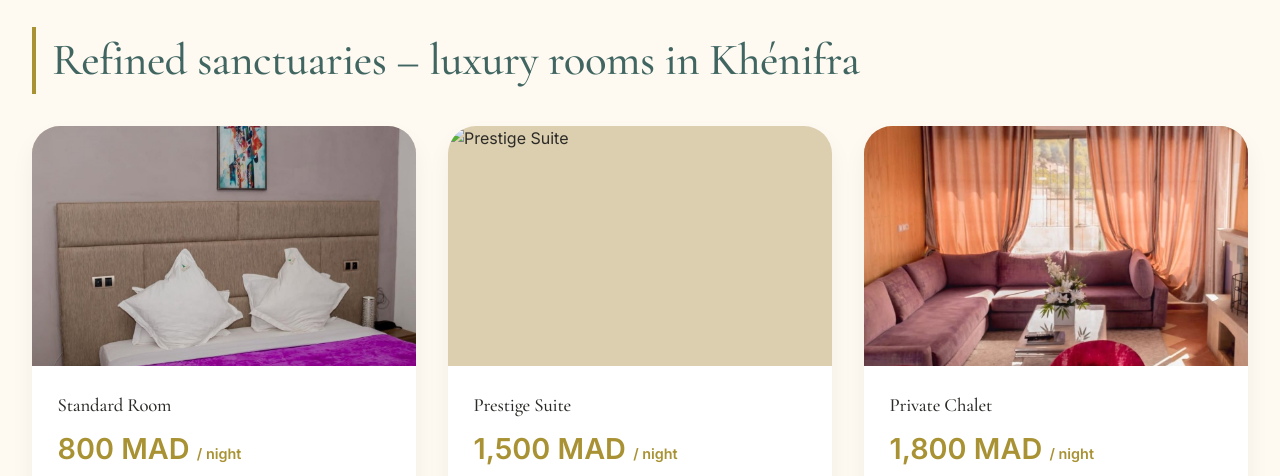
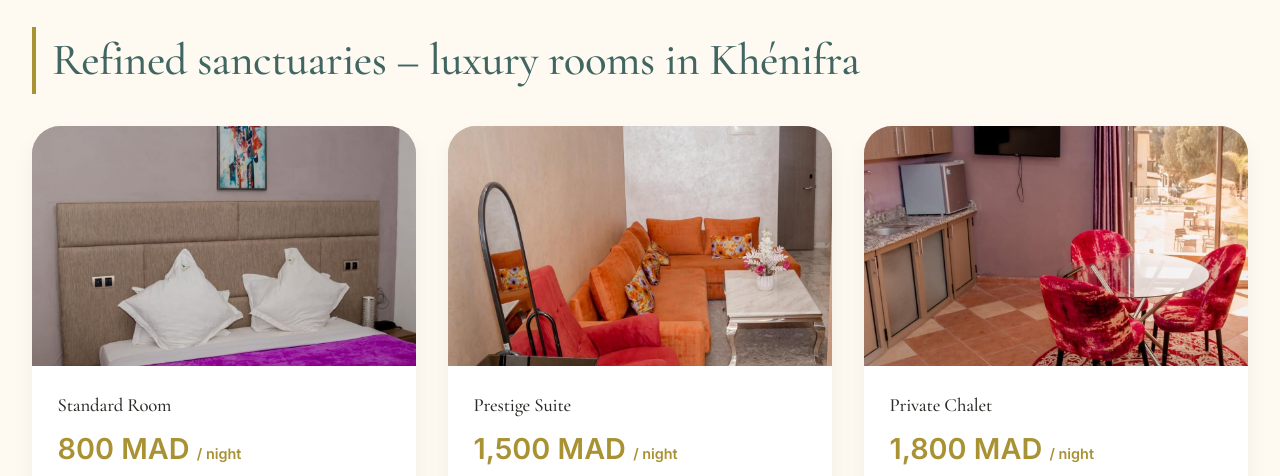
Before and after one commit to souf0010/palais-du-cedre-, a plain HTML site: page index.html in a window 1280 px wide. Shown: the part 1400-1876 px from the top of the page. Drawn offline with nearby package versions, Linux system fonts and the light colour scheme.

Commit message:
Update index.html

```diff
--- a/index.html
+++ b/index.html
@@ -128,6 +128,7 @@
     <section id="rooms">
         <h2 data-i18n="rooms_title">Refined sanctuaries – luxury rooms in Khénifra</h2>
         <div class="rooms-grid">
+            <!-- Standard Room -->
             <div class="room-card fade-up" data-room-name="Standard Room">
                 <div class="room-img"><img src="singleroom.jpg" alt="Standard Room" loading="lazy" class="room-main-img"></div>
                 <div class="room-info">
@@ -137,9 +138,9 @@
                     <a href="#" class="btn-primary whatsapp-book" data-room="Standard Room" data-price="800"><i class="fab fa-whatsapp"></i> <span data-i18n="book_wa">Book via WhatsApp</span></a>
                 </div>
             </div>
+            <!-- Prestige Suite -->
             <div class="room-card fade-up" data-room-name="Prestige Suite">
-                <!-- Using an image that is very likely present: one of the PHOTO files from the suite -->
-                <div class="room-img"><img src="PHOTO-2025-06-25-22-54-08_3.jpg" alt="Prestige Suite" loading="lazy" class="room-main-img"></div>
+                <div class="room-img"><img src="suite1.jpg" alt="Prestige Suite" loading="lazy" class="room-main-img"></div>
                 <div class="room-info">
                     <h3 data-i18n="room_suite_name">Prestige Suite</h3>
                     <div class="price">1,500 MAD <span style="font-size:0.9rem;" data-i18n="per_night">/ night</span></div>
@@ -147,8 +148,9 @@
                     <a href="#" class="btn-primary whatsapp-book" data-room="Prestige Suite" data-price="1500"><i class="fab fa-whatsapp"></i> <span data-i18n="book_wa">Book via WhatsApp</span></a>
                 </div>
             </div>
+            <!-- Private Chalet -->
             <div class="room-card fade-up" data-room-name="Private Chalet">
-                <div class="room-img"><img src="chalet%201.jpg" alt="Private Chalet" loading="lazy" class="room-main-img"></div>
+                <div class="room-img"><img src="chalet1.jpg" alt="Private Chalet" loading="lazy" class="room-main-img"></div>
                 <div class="room-info">
                     <h3 data-i18n="room_chalet_name">Private Chalet</h3>
                     <div class="price">1,800 MAD <span style="font-size:0.9rem;" data-i18n="per_night">/ night</span></div>
@@ -235,39 +237,30 @@
 </div>
 
 <script>
-    // === GALLERY IMAGES: using the most common files from your list (ensure these exist in your folder) ===
+    // === GALLERY IMAGES – exactly as per your list (all .jpg) ===
     const galleryImages = [
         "exterieur.jpg",
         "exterieur2.jpg",
         "overview.jpg",
         "pool1.jpg",
-        "PHOTO-2025-06-25-22-40-15_2.jpg",
+        "pool2.jpg",
+        "pool3.jpg",
+        "restaurant%20and%20terasse.jpg",
+        "terasse.jpg",
+        "PHOTO-2023-09-26-18-55-38_2.jpg",
+        "PHOTO-2025-01-08-13-24-31.jpg",   // you may keep or remove; you asked to remove earlier but it's in your list
+        "PHOTO-2025-06-19-20-11-44.jpg",
+        "PHOTO-2025-06-19-20-11-44_1.jpg",
+        "PHOTO-2025-06-25-22-40-15_1.jpg",
         "PHOTO-2025-06-25-22-40-15_3.jpg",
-        "PHOTO-2025-06-25-22-54-07_2.jpg",
+        "PHOTO-2025-06-25-22-54-07.jpg",
+        "PHOTO-2025-06-25-22-54-07_1.jpg",
         "PHOTO-2025-06-25-22-54-07_3.jpg",
-        "PHOTO-2025-06-25-22-54-08.jpg",
-        "PHOTO-2025-06-25-22-54-08_1.jpg",
-        "PHOTO-2025-06-25-22-54-08_2.jpg",
-        "PHOTO-2025-06-25-22-54-08_3.jpg",
-        "PHOTO-2025-06-25-22-54-09.jpg",
         "PHOTO-2025-06-25-22-54-09_1.jpg",
         "PHOTO-2025-06-25-22-54-09_2.jpg",
         "PHOTO-2025-06-25-22-54-09_3.jpg",
-        "PHOTO-2025-06-25-22-54-10.jpg",
         "PHOTO-2025-06-25-22-54-10_2.jpg",
-        "PHOTO-2025-07-15-19-18-53.jpg",
-        "PHOTO-2025-07-15-19-18-53_1.jpg",
-        "PHOTO-2025-07-15-19-18-53_2.jpg",
-        "PHOTO-2025-07-15-19-18-54.jpg",
-        "PHOTO-2025-07-15-19-18-54_3.jpg",
-        "PHOTO-2025-07-15-19-18-55.jpg",
-        "PHOTO-2025-06-19-20-11-44.jpg",
-        "PHOTO-2025-06-19-20-11-44_1.jpg",
-        "PHOTO-2025-06-19-20-11-44_2.jpg",
-        "restaurant%20and%20terasse.jpg",
-        "terasse.jpg",
-        "PHOTO-2023-09-26-18-55-38_1.jpg",
-        "PHOTO-2023-09-26-18-55-38_2.jpg"
+        "PHOTO-2025-07-15-19-18-54_3.jpg"
     ];
 
     let currentIndex = 0, autoSlideInterval;
@@ -305,11 +298,11 @@
     lightboxClose.addEventListener('click', closeLightbox); lightboxPrev.addEventListener('click', showLightboxPrev); lightboxNext.addEventListener('click', showLightboxNext); lightboxModal.addEventListener('click', (e) => { if (e.target === lightboxModal) closeLightbox(); });
     document.addEventListener('keydown', (e) => { if (lightboxModal.style.display !== 'flex') return; if (e.key === 'Escape') closeLightbox(); if (e.key === 'ArrowLeft') showLightboxPrev(); if (e.key === 'ArrowRight') showLightboxNext(); });
 
-    // Room multi-image lightbox – using exact names from your list
+    // Room multi-image lightbox – using exact filenames from your list
     const roomImages = {
         "Standard Room": ["singleroom.jpg", "room1.jpg", "room2.jpg", "room3.jpg", "room4.jpg"],
-        "Prestige Suite": ["PHOTO-2025-06-25-22-54-08_3.jpg", "PHOTO-2025-06-25-22-54-08_2.jpg", "PHOTO-2025-06-25-22-54-08_1.jpg", "doubleroom.jpg"],
-        "Private Chalet": ["chalet%201.jpg", "chalet%202.jpg", "chalet3.jpg", "chalet4.jpg"]
+        "Prestige Suite": ["suite1.jpg", "suite2.jpg", "suite3.jpg", "suite4.jpg"],
+        "Private Chalet": ["chalet1.jpg", "chalet2.jpg", "chalet3.jpg", "chalet4.jpg", "chalet%201.jpg", "chalet%202.jpg"]
     };
     document.querySelectorAll('.room-card').forEach(card => { const roomName = card.getAttribute('data-room-name'); const imgElement = card.querySelector('.room-main-img'); if (roomName && roomImages[roomName]?.length) { imgElement.style.cursor = 'pointer'; imgElement.addEventListener('click', (e) => { e.stopPropagation(); const images = roomImages[roomName]; let startIdx = images.indexOf(imgElement.src.split('/').pop()); if (startIdx === -1) startIdx = 0; openLightbox(images, startIdx); if (autoSlideInterval) clearInterval(autoSlideInterval); }); } else if (imgElement) { imgElement.addEventListener('click', () => openLightbox([imgElement.src], 0)); } });
     window.addEventListener('load', () => { buildCarousel(); window.addEventListener('resize', updateCarousel); });
@@ -331,7 +324,7 @@
     document.getElementById('whatsappSendBtn').addEventListener('click',()=>{ let name = document.getElementById('guestName').value.trim(), ci = checkin.value, co = checkout.value, roomOpt = roomSelect.options[roomSelect.selectedIndex].text, guests = document.getElementById('guests').value, special = document.getElementById('specialRequests').value, nights = calcNights(), price = parseInt(roomSelect.value), total = nights * price; if(!name || !ci || !co || nights<=0) { alert("Please fill dates & name."); return; } window.open(`https://wa.me/212612345678?text=${encodeURIComponent(`*New reservation*%0A%0AName: ${name}%0ADates: ${ci} → ${co} (${nights} nights)%0ARoom: ${roomOpt}%0AGuests: ${guests}%0ATotal: ${total.toLocaleString()} MAD%0ARequests: ${special||"none"}%0AThank you.`)}`,'_blank'); });
     const fades = document.querySelectorAll('.fade-up'); const obs = new IntersectionObserver(entries=>{ entries.forEach(e=>{ if(e.isIntersecting) e.target.classList.add('visible'); }); },{threshold:0.1}); fades.forEach(el=>obs.observe(el));
 
-    // Debug: list all missing images in console
+    // Debug: list missing images in console
     window.addEventListener('load', function() {
         const allImages = document.querySelectorAll('img');
         allImages.forEach(img => {
```
